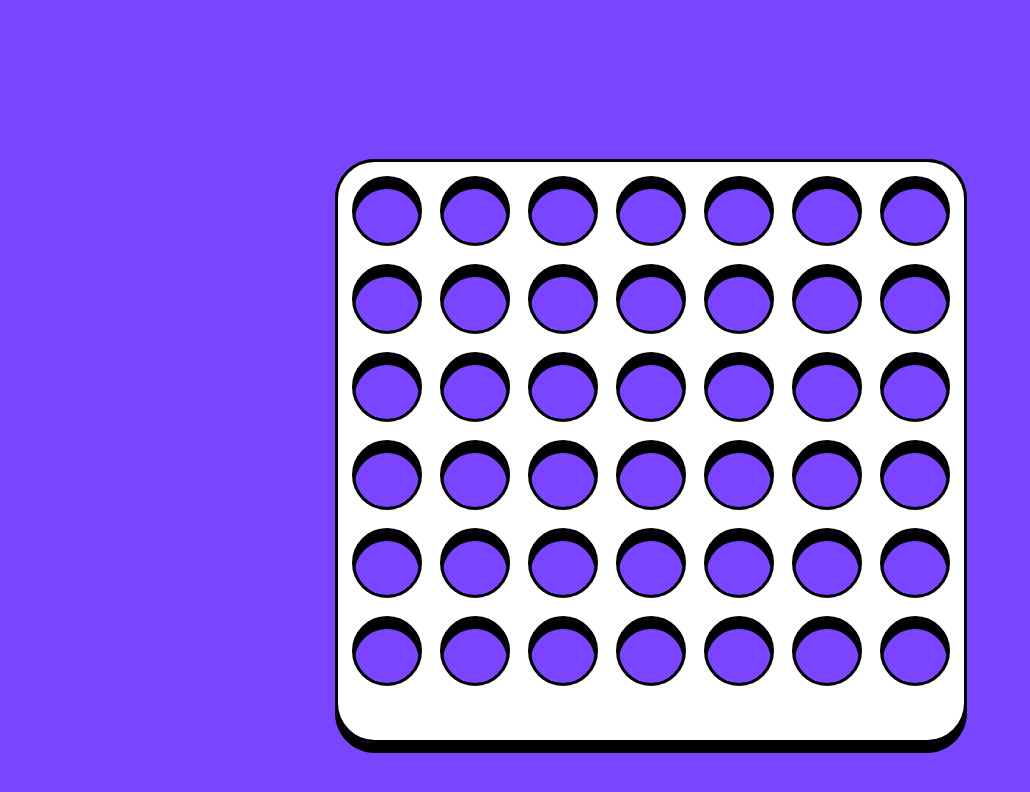
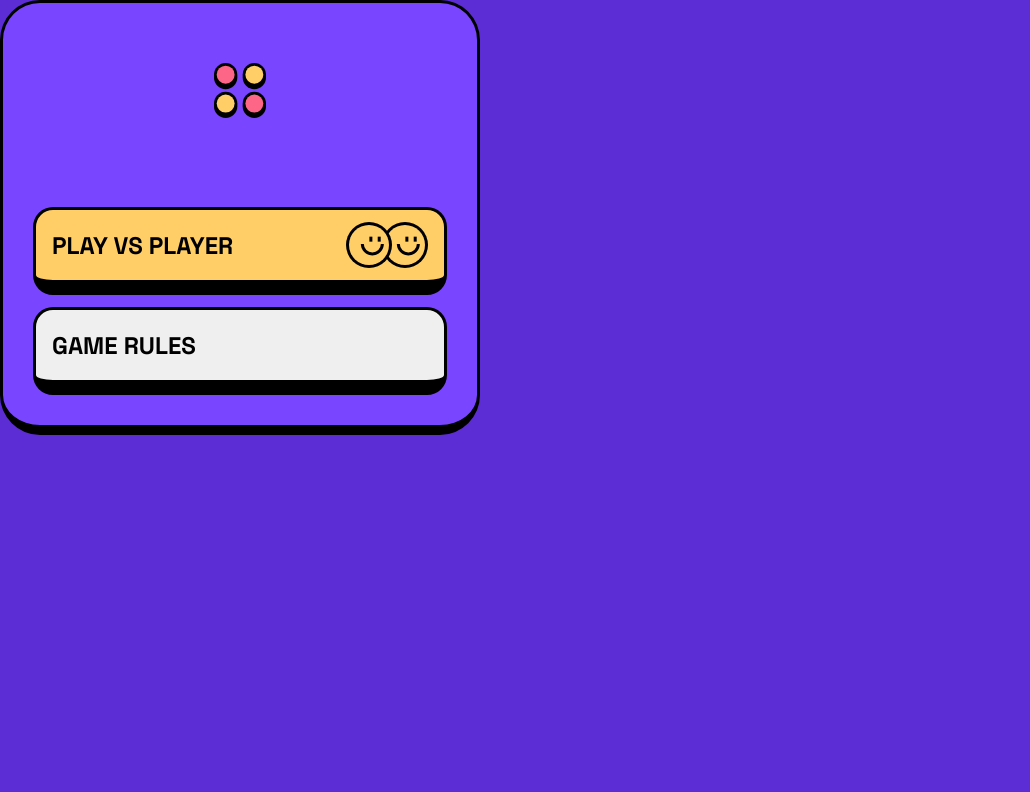
Before and after one commit to JesusEgonVenegas/connect-four, a React (Vite) app: page / in a window 1280 px wide. Shown: the top 792 px of the page, without its empty margins (0-1030 px from the left). Built offline with nearby package versions, Linux system fonts and the light colour scheme.

Commit message:
Menu is made

```diff
--- a/src/App.tsx
+++ b/src/App.tsx
@@ -1,10 +1,12 @@
 import './App.css';
 import Game from './Game';
+import Menu from './Menu';
 
 function App() {
   return (
-    <div className="App">
-      <Game />
+    <div className="app">
+      <Menu />
+      {/* <Game /> */}
     </div>
   );
 }
--- /dev/null
+++ b/src/Menu.css
@@ -0,0 +1,59 @@
+@import url('./index.css');
+
+body {
+  background-color: var(--dark-purple);
+}
+
+.menuContainer {
+  background-color: var(--light-purple);
+  height: 435px;
+  width: 480px;
+  border: 3px black solid;
+  border-radius: 40px;
+  border-width: 3px 3px 10px 3px;
+  /* display: grid; */
+  /* place-content: center; */
+  display: flex;
+  flex-direction: column;
+  padding: 30px;
+  justify-content: space-between;
+  align-items: center;
+  padding-top: 60px;
+}
+
+.logo {
+  width: 52px;
+  /* margin: auto */
+}
+
+.buttons {
+  display: flex;
+  flex-direction: column;
+  width: 100%;
+  gap: 12px;
+}
+
+.buttons > button {
+  height: 88px;
+  width: 100%;
+  border: 3px black solid;
+  border-radius: 20px;
+  border-width: 3px 3px 15px 3px;
+  display: flex;
+  align-items: center;
+  justify-content: space-between;
+  text-transform: uppercase;
+  font-weight: 700;
+  font-size: 24px;
+  line-height: 31px;
+  padding: 1rem;
+  cursor: pointer;
+}
+
+.buttons > button:hover {
+  border-color: var(--dark-purple);
+}
+
+.playVsPlayer {
+  background-color: var(--yellow);
+}
--- /dev/null
+++ b/src/Menu.tsx
@@ -0,0 +1,22 @@
+import './Menu.css';
+import playVsPlayer from './assets/images/player-vs-player.svg';
+import Logo from './assets/images/logo.svg';
+const Menu = () => {
+  return (
+    <div className="menuContainer">
+      <div className="logo" style={{ content: `url(${Logo})` }}></div>
+      <div className="buttons">
+        <button className="playVsPlayer">
+          Play vs player{' '}
+          <span
+            className="buttonSmiley"
+            style={{ content: `url(${playVsPlayer})` }}
+          ></span>
+        </button>
+        <button className="gameRules">Game rules</button>
+      </div>
+    </div>
+  );
+};
+
+export default Menu;
--- a/src/index.css
+++ b/src/index.css
@@ -1,7 +1,7 @@
 :root {
   --dark: black;
   --dark-purple: rgb(92, 45, 213);
-  --light-purplep: rgb(121, 69, 255);
+  --light-purple: rgb(121, 69, 255);
   --pink: rgb(253, 102, 135);
   --yellow: rgb(255, 206, 103);
   --white: rgb(255, 255, 255);
```
